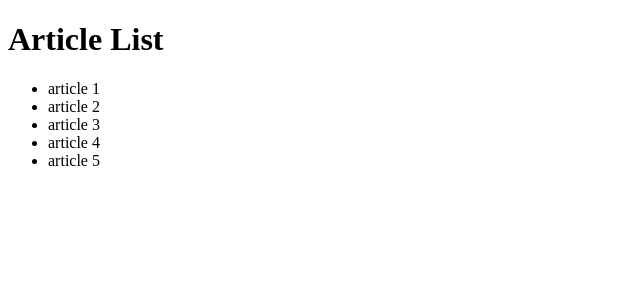
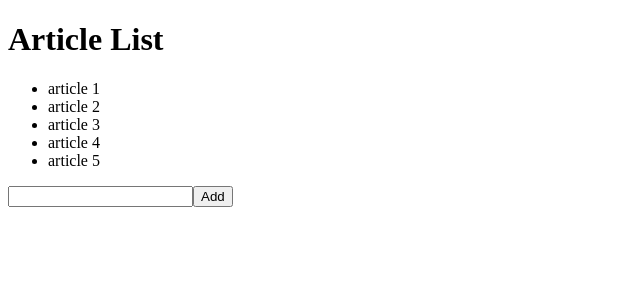
Before and after one commit to MattiaZecchinato/react-form, a React (Vite) app: page / in a window 1280 px wide. Shown: the top 300 px of the page, without its empty margins (0-640 px from the left). Built offline with nearby package versions, Linux system fonts and the light colour scheme.

Commit message:
feat: add From component to Main

```diff
--- a/src/App.jsx
+++ b/src/App.jsx
@@ -1,7 +1,9 @@
 import { useState } from 'react'
 
 // article list
-import articlesList from './data/articles.json';
+// import articlesList from './data/articles.json';
+
+const articlesList = ['article 1', 'article 2', 'article 3', 'article 4', 'article 5'];
 
 // Header
 import Header from './components/Header';
--- /dev/null
+++ b/src/components/Form.jsx
@@ -0,0 +1,7 @@
+export default function Form({ addArticle, setNewArticle }) {
+
+    return <form onSubmit={addArticle}>
+    <input type="text" onChange={e => { setNewArticle(e.target.value) }}/>
+    <button>Add</button>
+</form>
+}
--- a/src/components/Main.jsx
+++ b/src/components/Main.jsx
@@ -1,6 +1,28 @@
+// Form
+import { useState } from 'react';
+import Form from './Form';
+
 export default function Main({ articles }) {
 
-    return <ul>
-        {articles.map(art => <li>{art.title}</li>)}
-    </ul>
+    // articles list
+    const [articlesList, setArticles] = useState(articles);
+    // add new article
+    const [newArticle, setNewArticle] = useState('');
+
+    const addArticle = (e) => {
+
+        e.preventDefault();
+
+        const updateArticle = [...articlesList, newArticle];
+        setArticles(updateArticle);
+
+    }
+
+    return <>
+        <ul>
+            {articlesList.map((art, i) => <li key={i}>{art}</li>)}
+        </ul>
+
+        <Form addArticle={addArticle} setNewArticle={setNewArticle} />
+    </>
 }
```
